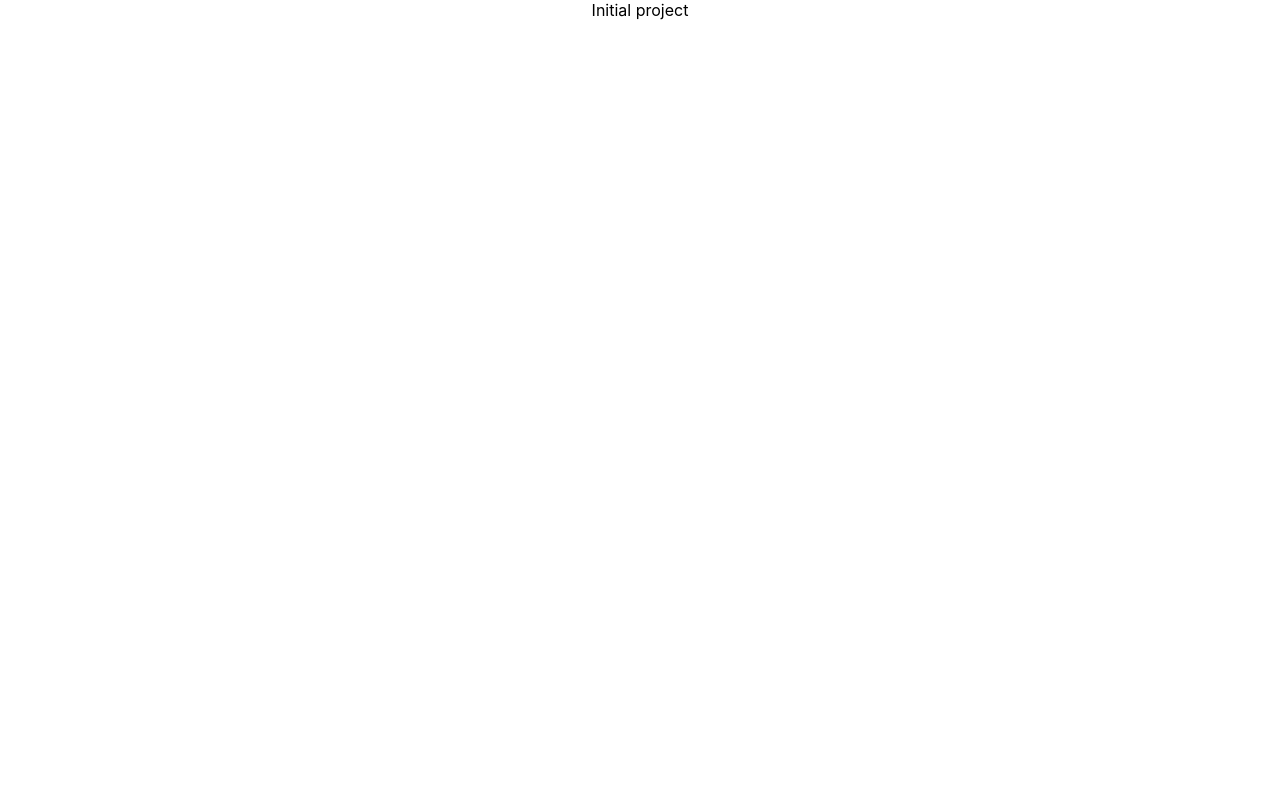
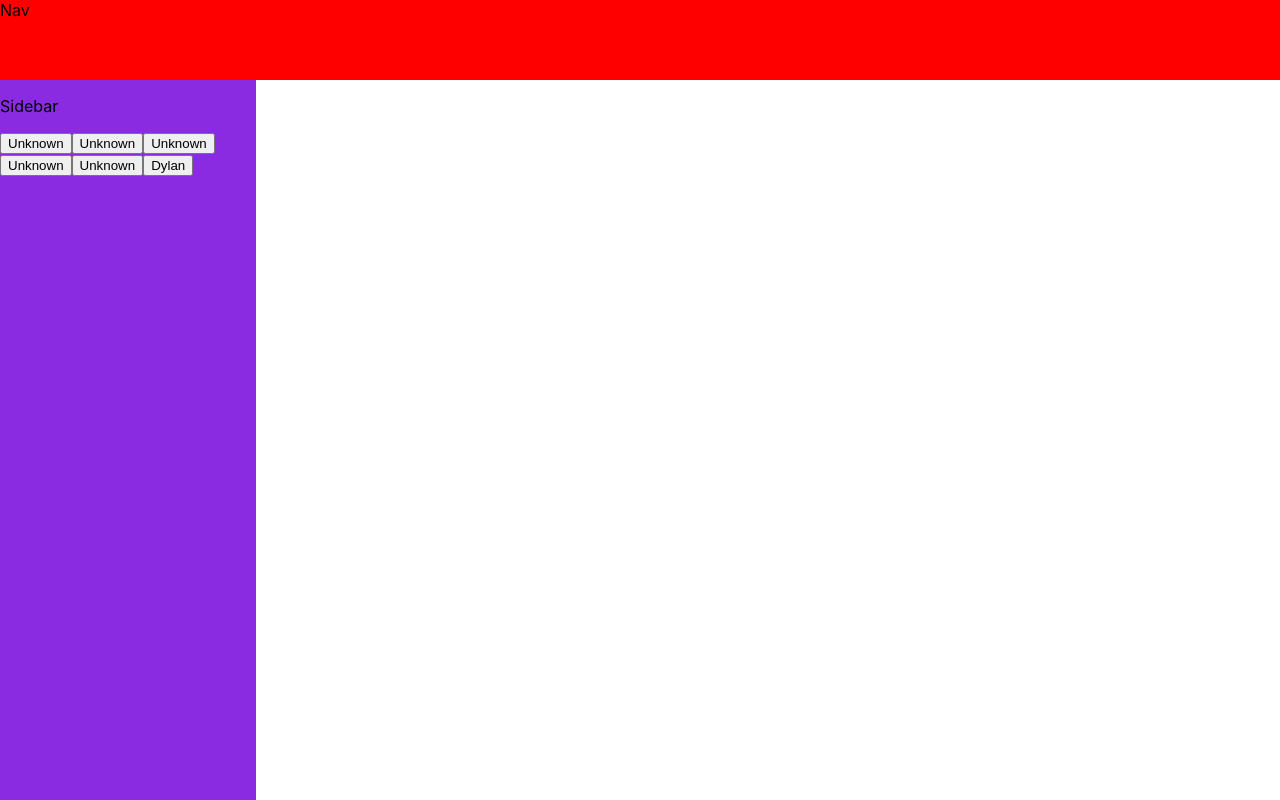
Before and after one commit to DylanLovell93/squad-scp, a React (Create React App) app: page / in a window 1280 px wide. Built offline with nearby package versions, Linux system fonts and the light colour scheme.

Commit message:
setting up project

```diff
--- a/src/App.css
+++ b/src/App.css
@@ -1,38 +1,4 @@
 .App {
-  text-align: center;
+  display: grid;
+  grid-template-columns: repeat(5, 1fr);
 }
-
-.App-logo {
-  height: 40vmin;
-  pointer-events: none;
-}
-
-@media (prefers-reduced-motion: no-preference) {
-  .App-logo {
-    animation: App-logo-spin infinite 20s linear;
-  }
-}
-
-.App-header {
-  background-color: #282c34;
-  min-height: 100vh;
-  display: flex;
-  flex-direction: column;
-  align-items: center;
-  justify-content: center;
-  font-size: calc(10px + 2vmin);
-  color: white;
-}
-
-.App-link {
-  color: #61dafb;
-}
-
-@keyframes App-logo-spin {
-  from {
-    transform: rotate(0deg);
-  }
-  to {
-    transform: rotate(360deg);
-  }
-}
--- a/src/App.js
+++ b/src/App.js
@@ -1,5 +1,9 @@
 import { Component } from 'react';
+import { Routes, Route } from 'react-router-dom';
 import './App.css';
+import Nav from './Components/Nav';
+import Bio from './Components/Bio';
+import Sidebar from './Components/Sidebar';
 
 class App extends Component {
   constructor() {
@@ -8,7 +12,15 @@ class App extends Component {
   }
 
   render() {
-    return <div className="App">Initial project</div>;
+    return (
+      <div className="App">
+        <Nav />
+        <Sidebar />
+        <Routes>
+          <Route path="/:Name" element={<Bio />} />
+        </Routes>
+      </div>
+    );
   }
 }
 
--- /dev/null
+++ b/src/Components/Bio.css
@@ -0,0 +1,50 @@
+/* Default Css */
+
+.Bio {
+  background-color: blue;
+  grid-column-start: 2;
+  grid-column-end: 6;
+}
+
+/* Dylan's Css */
+
+.BioDylan {
+  background-color: orange;
+  grid-column-start: 2;
+  grid-column-end: 6;
+}
+
+/* Melissa's Css */
+
+.BioMelissa {
+  grid-column-start: 2;
+  grid-column-end: 6;
+}
+
+/* Bill's Css */
+
+.BioBill {
+  grid-column-start: 2;
+  grid-column-end: 6;
+}
+
+/* Angie's Css */
+
+.BioAngie {
+  grid-column-start: 2;
+  grid-column-end: 6;
+}
+
+/* Bryant's Css */
+
+.BioBryant {
+  grid-column-start: 2;
+  grid-column-end: 6;
+}
+
+/* Sev's Css */
+
+.BioSev {
+  grid-column-start: 2;
+  grid-column-end: 6;
+}
--- /dev/null
+++ b/src/Components/Bio.jsx
@@ -0,0 +1,21 @@
+import './Bio.css';
+import { useParams } from 'react-router';
+import data from '../data/data.js';
+
+const Bio = () => {
+  let { Name } = useParams();
+  const fellowInfo = data.find((person) => person.firstName === Name);
+  if (!fellowInfo) {
+    return <div className="Bio">Fellow Not Found</div>;
+  }
+  const { firstName, lastName, img, story, role } = fellowInfo;
+  return (
+    <div className={'Bio' + Name}>
+      <img src={img} alt={`Image of ${firstName + ' ' + lastName}`}></img>
+      <h2 className="Name">{firstName + ' ' + lastName}</h2>
+      <h3 className="Role">{role}</h3>
+      <p className="Story">{story}</p>
+    </div>
+  );
+};
+export default Bio;
--- /dev/null
+++ b/src/Components/Nav.css
@@ -0,0 +1,6 @@
+.Nav {
+  background-color: red;
+  grid-column-start: 1;
+  grid-column-end: 6;
+  height: 10vh;
+}
--- /dev/null
+++ b/src/Components/Nav.jsx
@@ -0,0 +1,14 @@
+import { Component } from 'react';
+import './Nav.css';
+
+class Nav extends Component {
+  constructor() {
+    super();
+    this.state = {};
+  }
+
+  render() {
+    return <div className="Nav">Nav</div>;
+  }
+}
+export default Nav;
--- /dev/null
+++ b/src/Components/Sidebar.css
@@ -0,0 +1,4 @@
+.Sidebar {
+  background-color: blueviolet;
+  height: 90vh;
+}
--- /dev/null
+++ b/src/Components/Sidebar.jsx
@@ -0,0 +1,28 @@
+import { Component } from 'react';
+import './Sidebar.css';
+import data from '../data/data';
+import { Link } from 'react-router-dom';
+
+class Sidebar extends Component {
+  constructor() {
+    super();
+    this.state = {};
+  }
+
+  render() {
+    const buttons = data.map((fellow) => {
+      return (
+        <Link to={'/' + (fellow.firstName || 'Unknown')}>
+          <button>{fellow.firstName || 'Unknown'}</button>
+        </Link>
+      );
+    });
+    return (
+      <div className="Sidebar">
+        <p>Sidebar</p>
+        {buttons}
+      </div>
+    );
+  }
+}
+export default Sidebar;
--- /dev/null
+++ b/src/data/data.js
@@ -0,0 +1,47 @@
+const data = [
+  {
+    firstName: '',
+    lastName: '',
+    role: '',
+    story: '',
+    img: '',
+  },
+  {
+    firstName: '',
+    lastName: '',
+    role: '',
+    story: '',
+    img: '',
+  },
+  {
+    firstName: '',
+    lastName: '',
+    role: '',
+    story: '',
+    img: '',
+  },
+  {
+    firstName: '',
+    lastName: '',
+    role: '',
+    story: '',
+    img: '',
+  },
+  {
+    firstName: '',
+    lastName: '',
+    role: '',
+    story: '',
+    img: '',
+  },
+  {
+    firstName: 'Dylan',
+    lastName: 'Lovell',
+    role: 'Note Taker / Time Keeper',
+    story:
+      'IMPSUM IMPSUM IMPSUM IMPSUM IMPSUM IMPSUM IMPSUM IMPSUM IMPSUM IMPSUM IMPSUM IMPSUM IMPSUM IMPSUM IMPSUM IMPSUM IMPSUM ',
+    img: 'https://cdn.pixabay.com/photo/2015/10/05/22/37/blank-profile-picture-973460_1280.png',
+  },
+];
+
+export default data;
--- a/src/index.js
+++ b/src/index.js
@@ -3,11 +3,14 @@ import ReactDOM from 'react-dom';
 import './index.css';
 import App from './App';
 import reportWebVitals from './reportWebVitals';
+import { BrowserRouter } from 'react-router-dom';
 
 ReactDOM.render(
-  <React.StrictMode>
-    <App />
-  </React.StrictMode>,
+  <BrowserRouter>
+    <React.StrictMode>
+      <App />
+    </React.StrictMode>
+  </BrowserRouter>,
   document.getElementById('root')
 );
 
```
Also changed, not shown: 1 other file (tests, documents, lock files or other folders).
